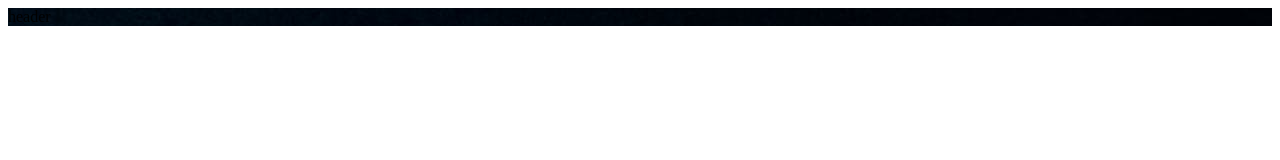
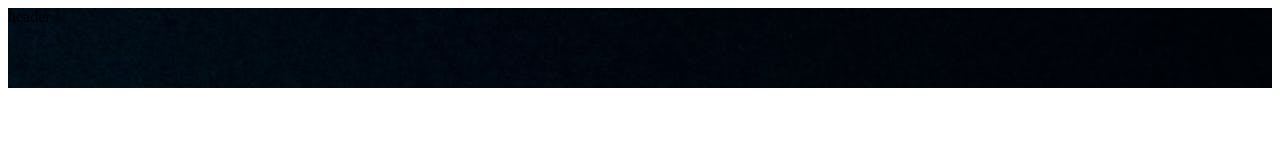
Before and after one commit to Miqael-Dev/html, a plain HTML site: page index.html in a window 1280 px wide. Drawn offline with Linux system fonts and the light colour scheme.

Commit message:
initial commit

```diff
--- a/dcs.css
+++ b/dcs.css
@@ -1,4 +1,4 @@
-./*header {
+.header {
 	background: url(./images/image.jpg);
 	height: 10vh;
-}*/
+}
--- a/index.html
+++ b/index.html
@@ -3,5 +3,5 @@
 	<head>
 		<link rel="stylesheet" type="text/css" href="dcs.css">
 	</head>
-		<div style="background: url(./images/image.jpg);" class="header">header</div>
+		<div class="header">header</div>
 	</html>
```
